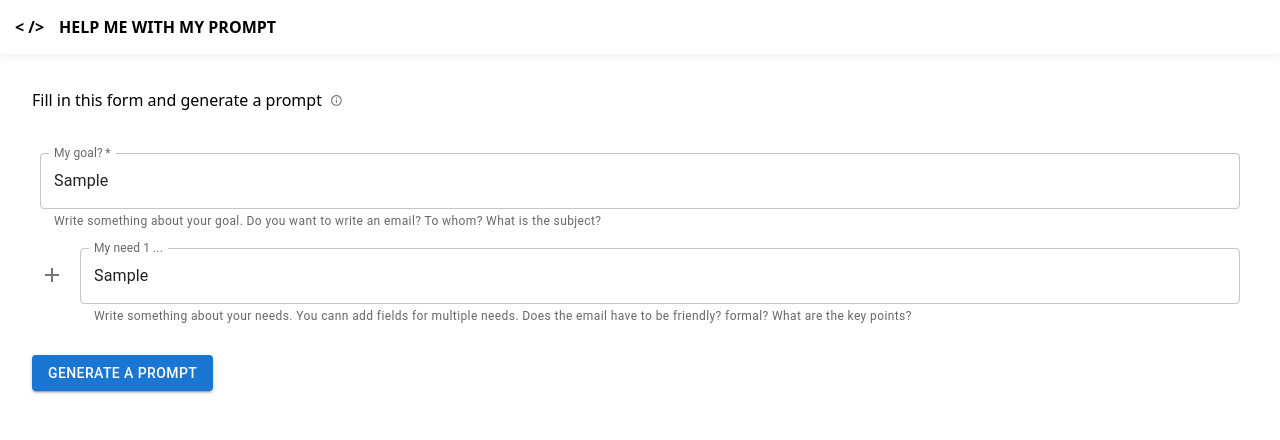
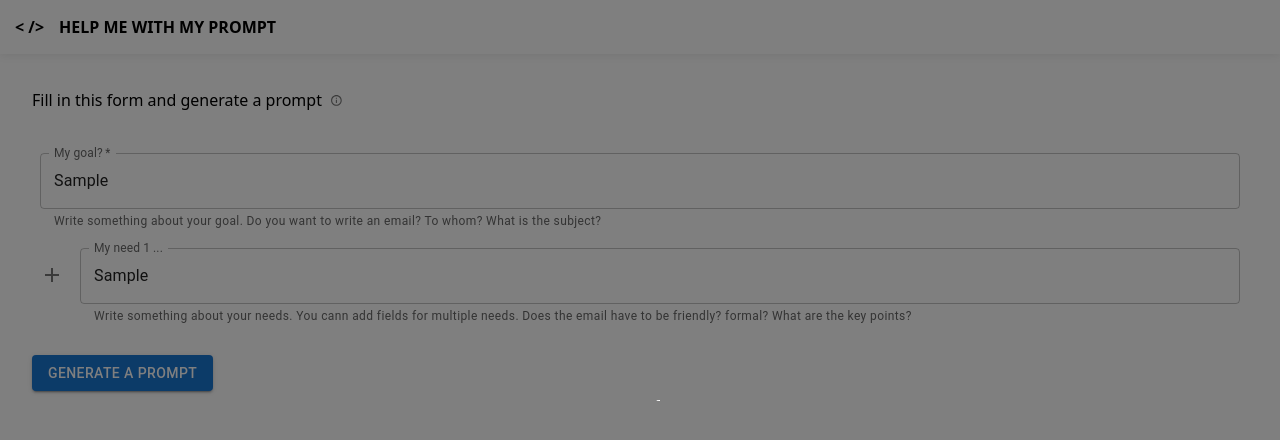
Before and after one commit to Ferez22/hemewimp, a React (Vite) app: page / in a window 1280 px wide. Both pictures are taken after typing "Sample", "Sample" into the empty fields and a click on the button "GENERATE A PROMPT". Shown: the top 440 px of the page. Built offline with nearby package versions, Linux system fonts and the light colour scheme; no server answers.

Commit message:
backdrop

```diff
--- /dev/null
+++ b/src/components/waiting-for-a-reponse.tsx
@@ -0,0 +1,22 @@
+import * as React from 'react';
+import Backdrop from '@mui/material/Backdrop';
+import CircularProgress from '@mui/material/CircularProgress';
+
+interface WaitingForAResponseProps {
+  open: boolean;
+}
+
+export default function WaitingForAResponse({
+  open
+}: WaitingForAResponseProps) {
+  return (
+    <div>
+      <Backdrop
+        sx={{ color: '#fff', zIndex: theme => theme.zIndex.drawer + 1 }}
+        open={open}
+      >
+        <CircularProgress color="inherit" />
+      </Backdrop>
+    </div>
+  );
+}
--- a/src/pages/form-page.tsx
+++ b/src/pages/form-page.tsx
@@ -8,13 +8,16 @@ import IconButton from '@mui/material/IconButton';
 import Tooltip from '@mui/material/Tooltip';
 import axios from 'axios';
 import GeneratedPrompt from '../components/generated-prompt';
+import WaitingForAResponse from '../components/waiting-for-a-reponse';
 
 const FormPage = () => {
   const [descriptionInput, setDescriptionInput] = useState<string>('');
   const [needsInputs, setNeedsInputs] = useState<string[]>(['']); // State for needs inputs
   const [response, setResponse] = useState<string>('');
+  const [waitingForAReponse, setWaitingForAResponse] = useState<boolean>(false);
 
   const handleSubmit = async () => {
+    setWaitingForAResponse(true);
     const prompt = `this is my goal: ${descriptionInput}\n and here are my needs: ${needsInputs.join(
       ', '
     )}`;
@@ -23,22 +26,22 @@ const FormPage = () => {
       const apiKey = import.meta.env.VITE_OPENAI_API_KEY;
 
       const res = await axios.post(
-        'https://api.openai.com/v1/chat/completions', // Correct endpoint for ChatGPT models
+        'https://api.openai.com/v1/chat/completions',
         {
-          model: 'gpt-3.5-turbo', // or 'gpt-4' if available
+          model: 'gpt-3.5-turbo',
           messages: [
             {
               role: 'system',
               content:
                 'I am going to give you my needs and you Write me a good solid prompt for chatgpt so it helps me figure out a path, be creative and useful. You are a great prompt engineer'
-            }, // Optional: set the system message to control the behavior
+            },
             {
               role: 'user',
               content: prompt
             }
           ],
-          max_tokens: 550, // Adjust max_tokens as per your requirements
-          temperature: 0.7 // Adjust temperature to control creativity
+          max_tokens: 550,
+          temperature: 0.7
         },
         {
           headers: {
@@ -48,7 +51,8 @@ const FormPage = () => {
         }
       );
 
-      setResponse(res.data.choices[0].message.content ?? ''); // Extracting the response from the API
+      setWaitingForAResponse(false);
+      setResponse(res.data.choices[0].message.content ?? '');
     } catch (error) {
       console.error('Error sending request to OpenAI:', error);
     }
@@ -58,8 +62,8 @@ const FormPage = () => {
     <Box
       sx={{
         padding: {
-          xs: '12px', // 8px padding on extra-small screens
-          md: '32px' // 32px padding on medium screens
+          xs: '12px',
+          md: '32px'
         }
       }}
     >
@@ -91,7 +95,8 @@ const FormPage = () => {
       >
         Generate a prompt
       </Button>
-      {/* <GeneratedPrompt response={response} /> */}
+
+      {waitingForAReponse && <WaitingForAResponse open={waitingForAReponse} />}
       {response && <GeneratedPrompt response={response} />}
     </Box>
   );
```
